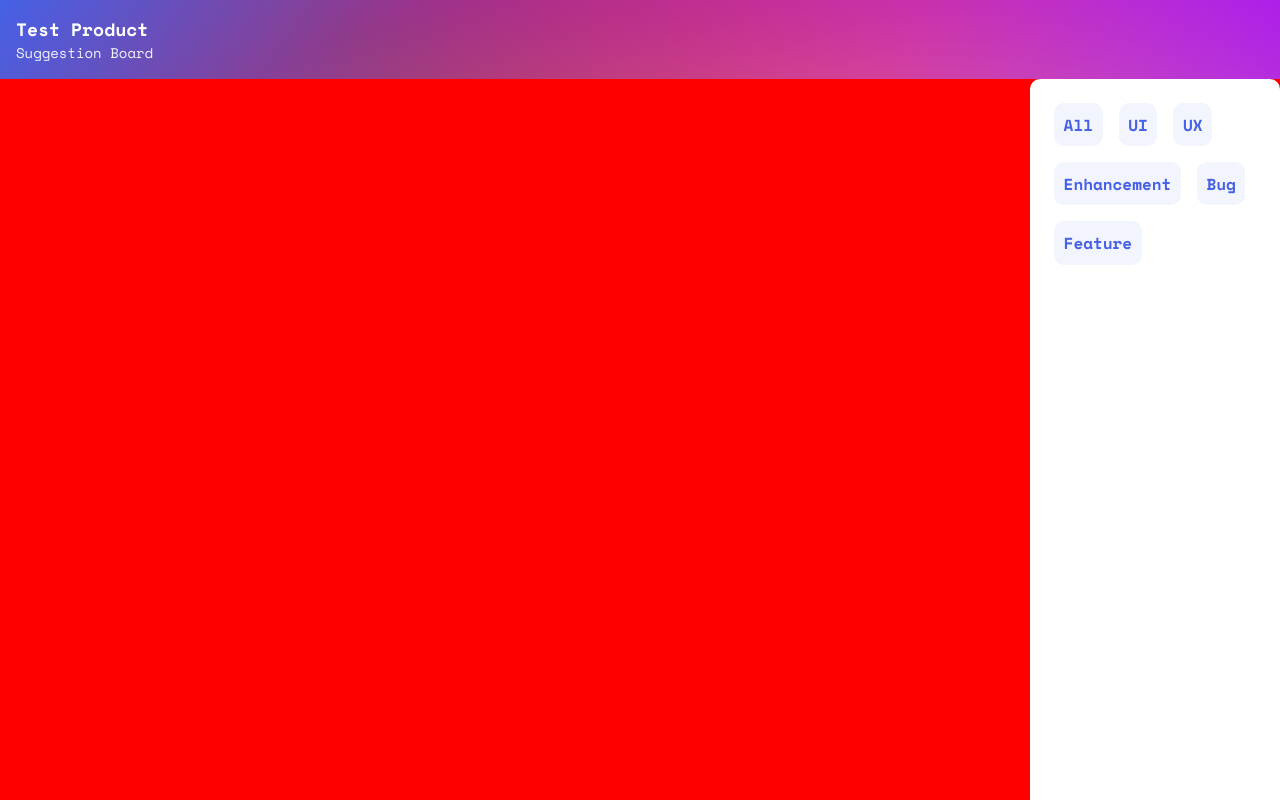
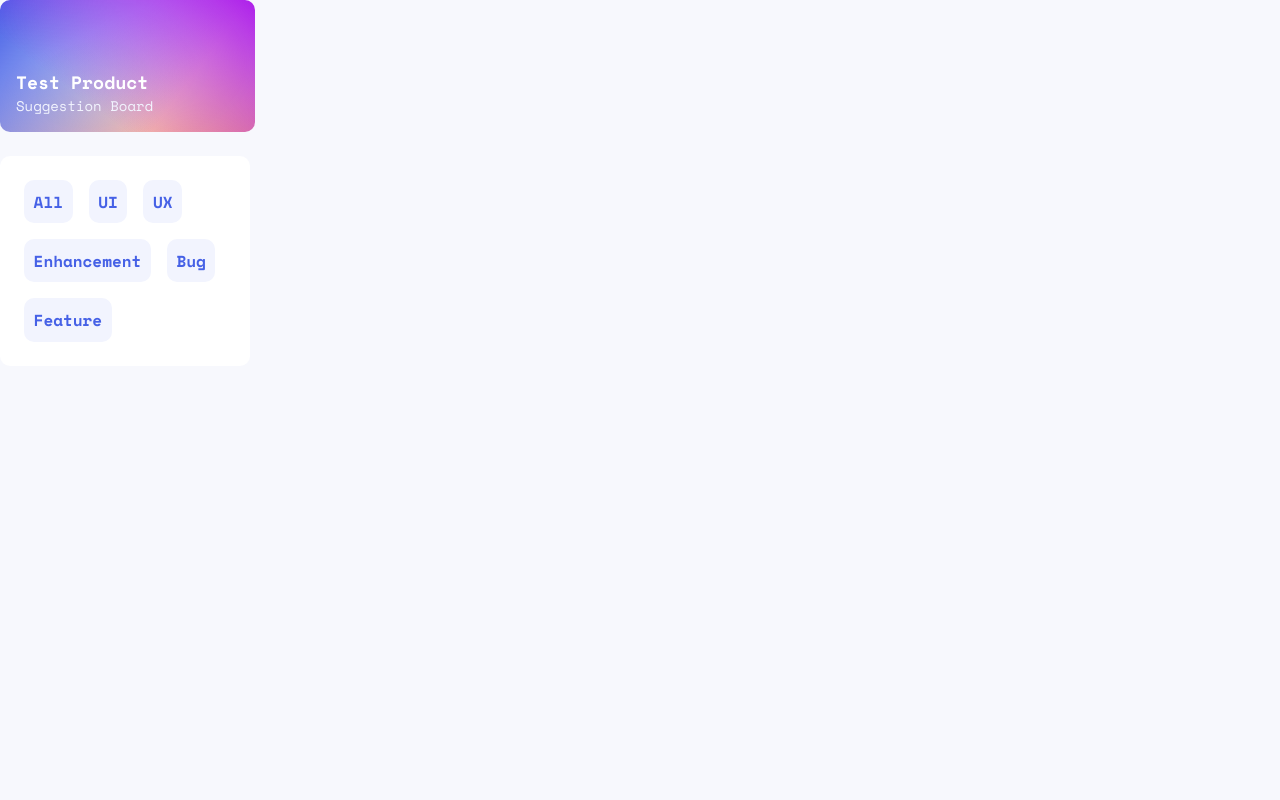
Before and after one commit to ormus395/product-feedback-app-web, a React (Create React App) app: page / in a window 1280 px wide. Built offline with nearby package versions, Linux system fonts and the light colour scheme.

Commit message:
Product cards change layout responsively

```diff
--- a/src/components/ProductCards/productcard.css
+++ b/src/components/ProductCards/productcard.css
@@ -50,12 +50,19 @@
 }
 
 @media screen and (min-width: 500px) {
-  body {
-    background-color: red;
+  .product-cards__container > div {
+    margin-bottom: 1.5rem;
+  }
+
+  .product-card__title {
+    border-radius: 10px;
+    max-width: 255px;
+    padding-top: 4.3125rem;
   }
 
   .product-card__info {
     max-width: 255px;
+    position: relative;
   }
 
   .hamburger-toggle {
```
